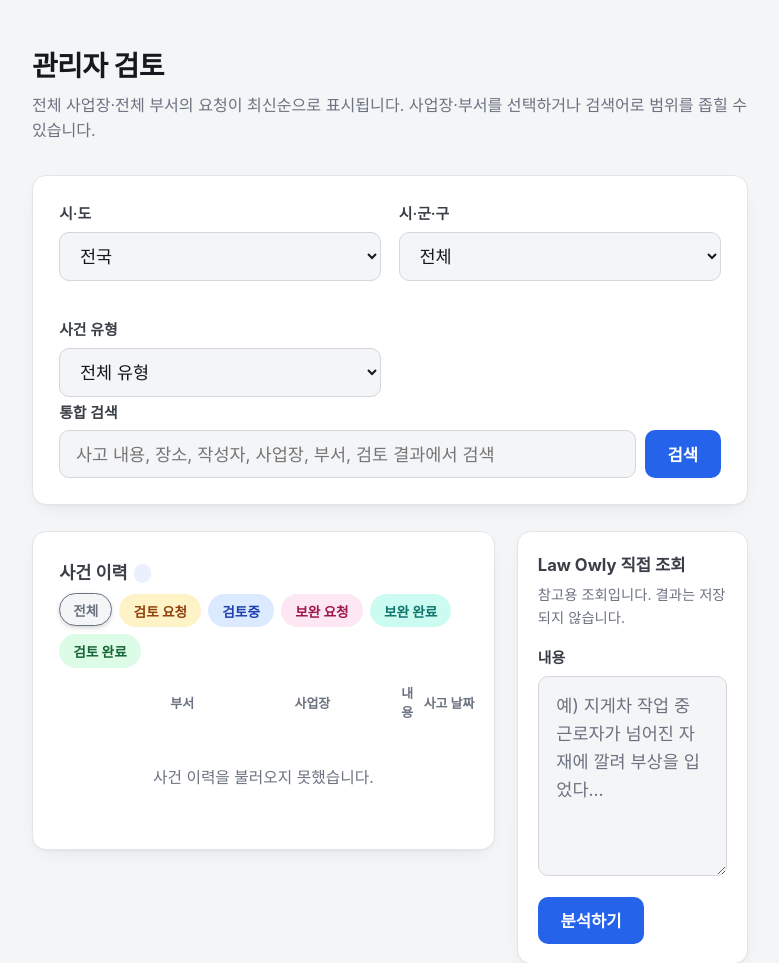
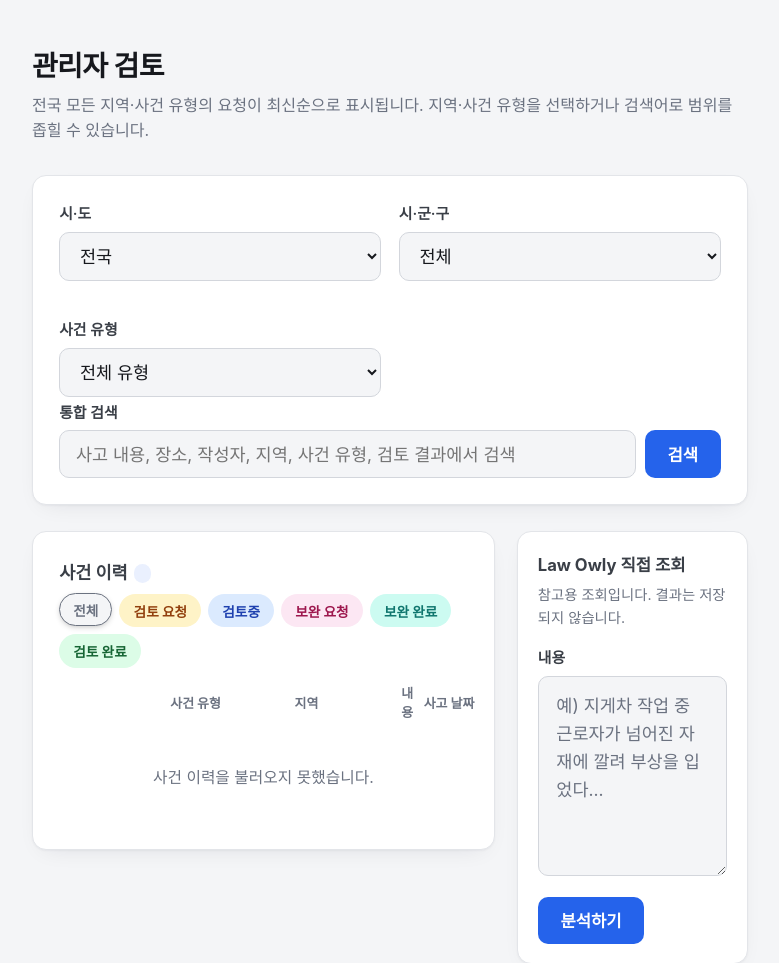
Before and after one commit to hugingstar/LawGraphRAG, a FastAPI app: template app/templates/review.html in a window 1280 px wide. Shown: the part 62-1025 px from the top of the page, without its empty margins (250-1029 px from the left). Run offline with FastAPI, Linux system fonts and the light colour scheme; the template is opened without the code that fills it, so the values that code supplies are empty; parts of the project's set-up code (start-up, migrations or seed data) failed here and were passed over.

Commit message:
fix: Replace stale 부서/사업장 column labels with 사건유형/지역
results.html ("내 요청 목록") and review.html ("사건 이력") still showed
"부서"/"사업장" column headers and search copy from before the org->region
refactor, even though the row cells underneath already render category/
region. Fix the labels to match what's actually displayed.

```diff
--- a/app/templates/results.html
+++ b/app/templates/results.html
@@ -20,8 +20,8 @@
           </div>
           <div class="incident-col-head">
             <span class="col-status" aria-hidden="true"></span>
-            <span>부서</span>
-            <span>사업장</span>
+            <span>사건 유형</span>
+            <span>지역</span>
             <span>내용</span>
             <span>사고 날짜</span>
             <span>요청 날짜</span>
--- a/app/templates/review.html
+++ b/app/templates/review.html
@@ -2,7 +2,7 @@
 {% block content %}
       <div class="hero">
         <h1>관리자 검토</h1>
-        <p class="hint">전체 사업장·전체 부서의 요청이 최신순으로 표시됩니다. 사업장·부서를 선택하거나 검색어로 범위를 좁힐 수 있습니다.</p>
+        <p class="hint">전국 모든 지역·사건 유형의 요청이 최신순으로 표시됩니다. 지역·사건 유형을 선택하거나 검색어로 범위를 좁힐 수 있습니다.</p>
       </div>
 
       <section class="card input-card">
@@ -36,7 +36,7 @@
         <div class="field search-field">
           <label class="field-label" for="search-input">통합 검색</label>
           <div class="search-row">
-            <input class="text-input" type="search" id="search-input" placeholder="사고 내용, 장소, 작성자, 사업장, 부서, 검토 결과에서 검색">
+            <input class="text-input" type="search" id="search-input" placeholder="사고 내용, 장소, 작성자, 지역, 사건 유형, 검토 결과에서 검색">
             <button id="search-btn">검색</button>
           </div>
         </div>
@@ -58,8 +58,8 @@
             </div>
             <div class="incident-col-head">
               <span class="col-status" aria-hidden="true"></span>
-              <span>부서</span>
-              <span>사업장</span>
+              <span>사건 유형</span>
+              <span>지역</span>
               <span>내용</span>
               <span>사고 날짜</span>
               <span>요청 날짜</span>
```
